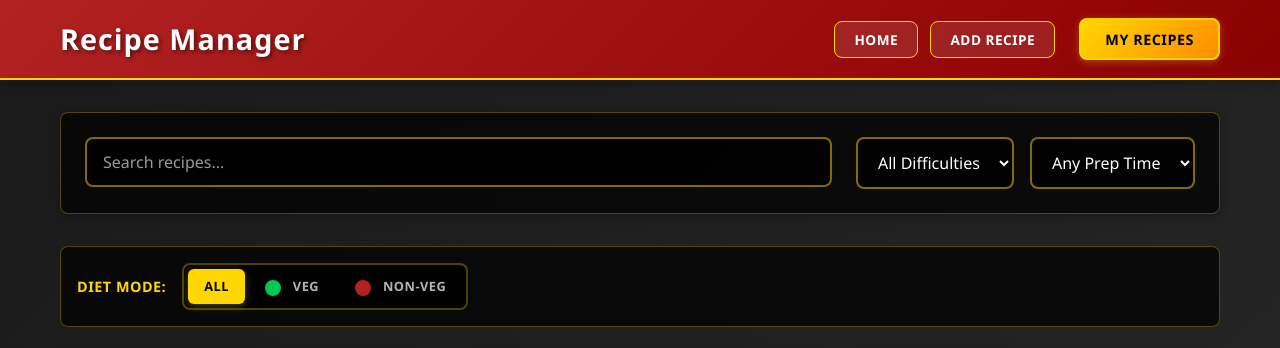
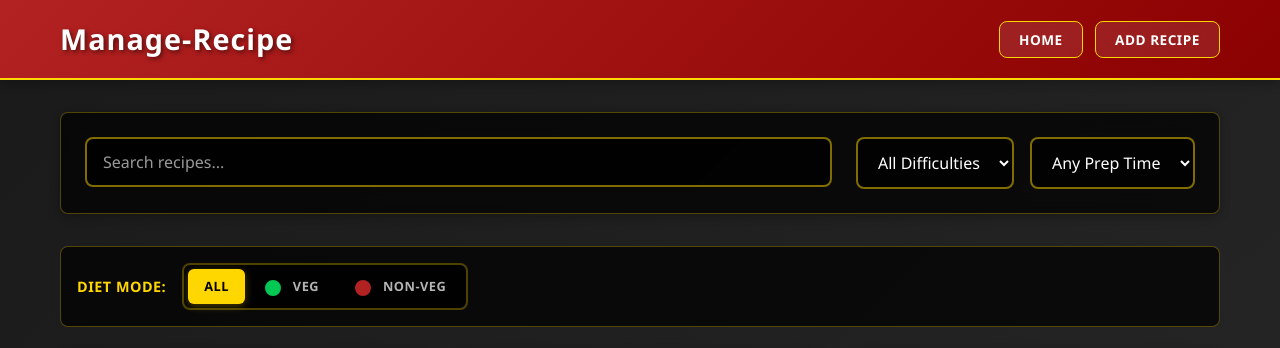
Before and after one commit to AniketX365/Manage-Recipe, a plain HTML site: page index.html in a window 1280 px wide. Shown: the top 348 px of the page. Drawn offline with Linux system fonts and the light colour scheme.

Commit message:
Update index.html

```diff
--- a/index.html
+++ b/index.html
@@ -10,16 +10,14 @@
     <header>
         <div class="header-container">
             <div class="header-left">
-                <h1>Recipe Manager</h1>
+                <h1>Manage-Recipe</h1>
             </div>
             <div class="header-right">
                 <nav>
                     <button id="home-btn">Home</button>
                     <button id="add-recipe-btn">Add Recipe</button>
                 </nav>
-                <button class="custom-container-btn" id="container-btn">
-                    My Recipes
-                </button>
+
             </div>
         </div>
     </header>
@@ -177,7 +175,7 @@
         <div class="footer-container">
             <div class="footer-content">
                 <div class="footer-brand">
-                    <h3>Recipe Manager</h3>
+                    <h3>Manage-Recipe</h3>
                     <p>Your ultimate companion for discovering, creating, and sharing delicious recipes. Cook with passion, share with love.</p>
                     <div class="social-links">
                         <a href="#" class="social-link" aria-label="Facebook">
```
